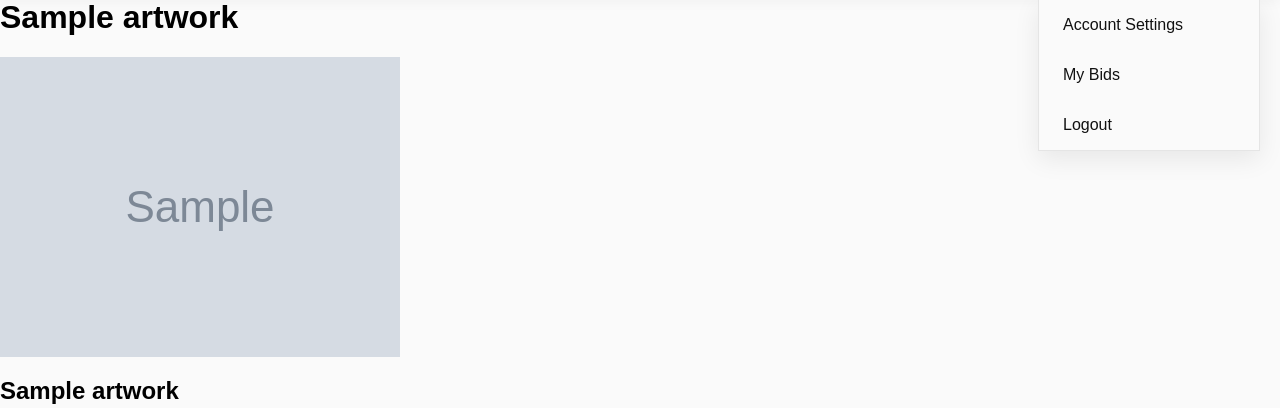
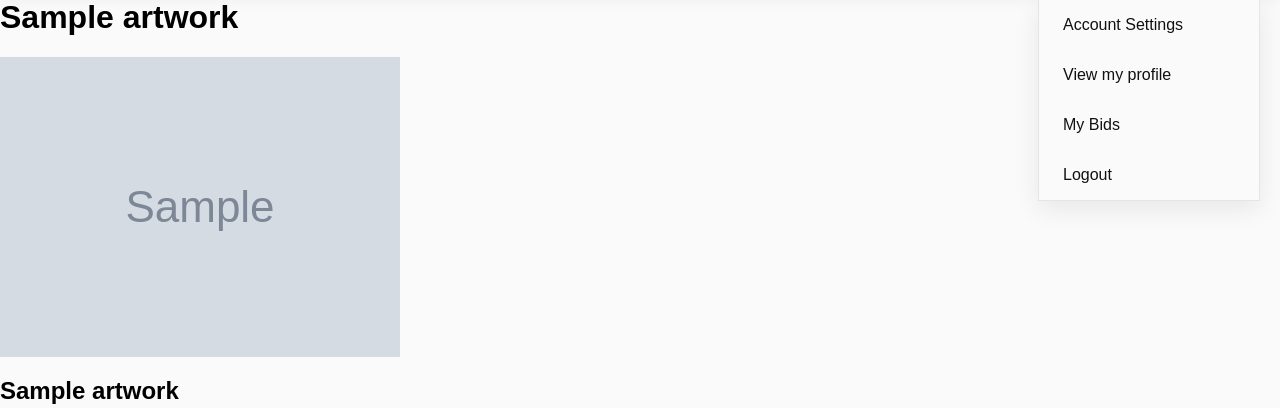
Before and after one commit to SteinarHelgi/ArtVault, a Django app: page /artwork_details/1/ in a window 1280 px wide, after a click that opens the changed part. Shown: the part 61-469 px from the top of the page. Run offline with Django 5.2, Linux system fonts and the light colour scheme; a user stored in the database is signed in; tables that the repository leaves empty hold one stand-in row (values such as "Sample post"); grey boxes marked "Sample" are stand-in pictures.

Commit message:
my_profile_seller

```diff
--- a/templates/_nav.html
+++ b/templates/_nav.html
@@ -54,6 +54,7 @@
             <div id="rightDropdown" class="dropdown-content right-dropdown-content">
 
                 <a href="#">Account Settings</a>
+                <a href="{% url 'my_profile_seller' %}">View my profile</a>
 
                 {% if user.profile.role == "buyer" %}
                     <a href="{% url 'my_bids' %}">My Bids</a>
```
